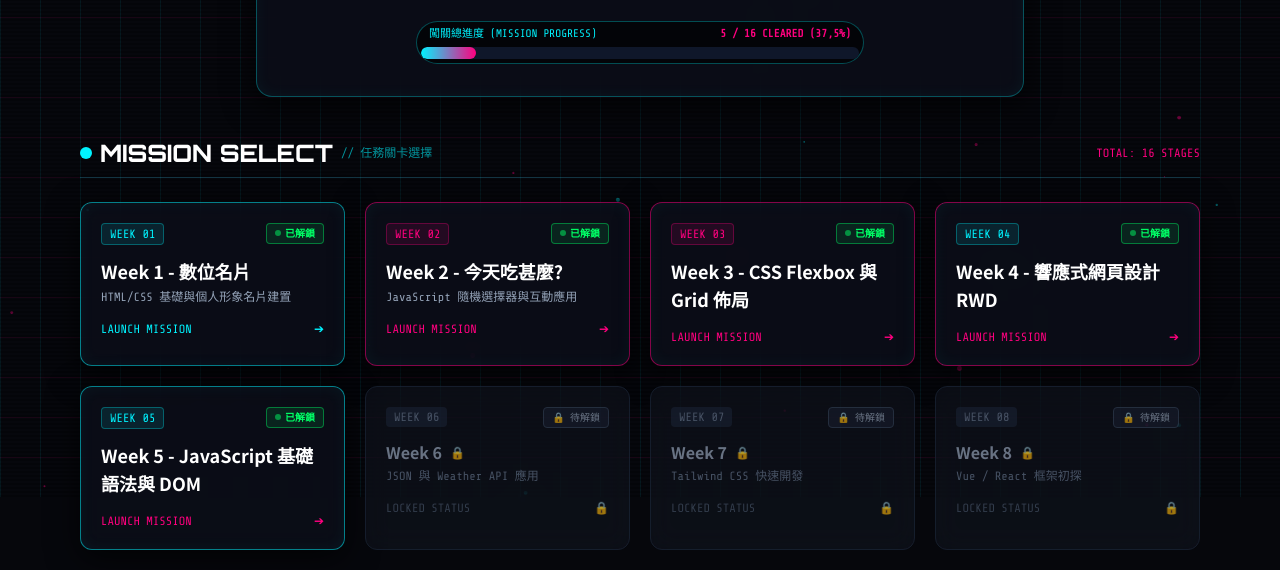
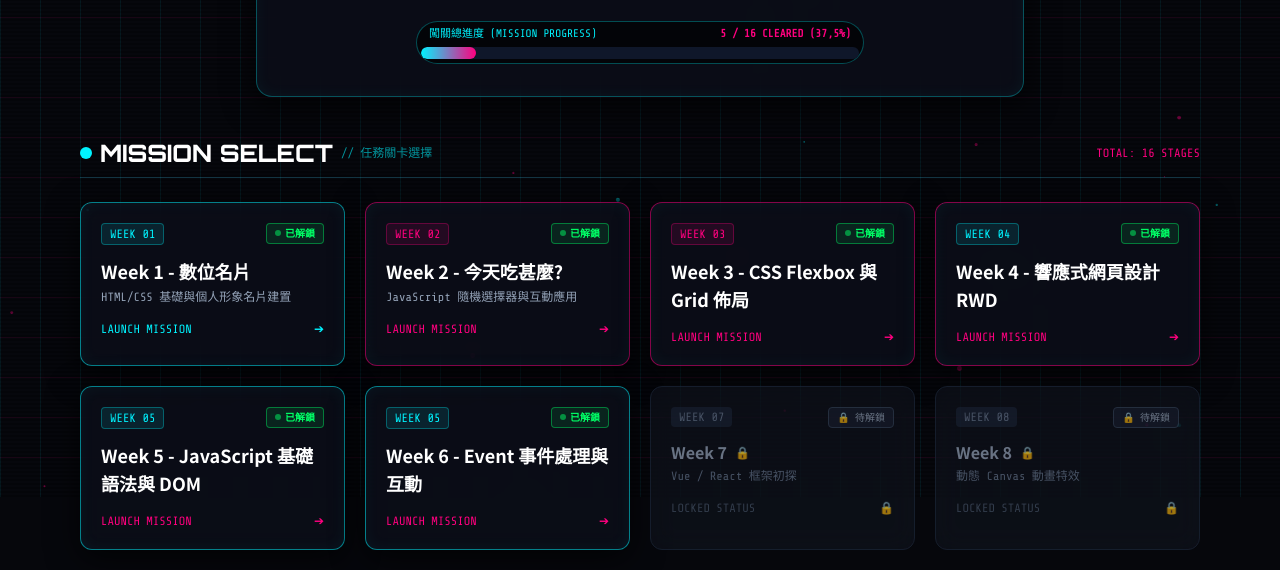
Before and after one commit to s26122158-bot/son, a plain HTML site: page index.html in a window 1280 px wide. Shown: the part 303-873 px from the top of the page. Drawn offline with nearby package versions, Linux system fonts and the light colour scheme.

Commit message:
Update index.html

```diff
--- a/index.html
+++ b/index.html
@@ -340,8 +340,28 @@
                     </div>
                 </a>
 
-                <!-- BUTTONS 6 to 16: LOCKED (Dynamically Generated via JS for Cleanliness) -->
-                <!-- JS will inject Week 5 to Week 16 locked buttons here -->
+                 <!-- BUTTON 6 : UNLOCKED -->
+                <a href="w6/index.html" onmouseenter="playHoverSFX()" onclick="playClickSFX()" class="card-active glass-panel rounded-xl p-5 border border-cyber-cyan/50 block relative group">
+                    <div class="tech-corner tech-tl border-cyber-cyan"></div>
+                    <div class="tech-corner tech-tr border-cyber-cyan"></div>
+                    <div class="tech-corner tech-bl border-cyber-cyan"></div>
+                    <div class="tech-corner tech-br border-cyber-cyan"></div>
+
+                    <div class="flex justify-between items-start mb-3">
+                        <span class="font-mono text-xs text-cyber-cyan bg-cyber-cyan/10 px-2 py-0.5 rounded border border-cyber-cyan/30">WEEK 05</span>
+                        <span class="inline-flex items-center gap-1 font-mono text-[10px] text-cyber-green font-bold bg-cyber-green/10 px-2 py-0.5 rounded border border-cyber-green/40">
+                            <span class="w-1.5 h-1.5 rounded-full bg-cyber-green animate-pulse"></span> 已解鎖
+                        </span>
+                    </div>
+                    <h3 class="text-lg font-bold text-white group-hover:text-cyber-magenta transition font-sans mb-1">Week 6 - Event 事件處理與互動</h3>
+                    <p class="text-xs text-slate-400 font-mono mb-4"></p>
+                    <div class="flex items-center justify-between font-mono text-xs text-cyber-magenta group-hover:translate-x-1 transition">
+                        <span>LAUNCH MISSION</span>
+                        <span>➔</span>
+                    </div>
+                </a>
+                <!-- BUTTONS 7 to 16: LOCKED (Dynamically Generated via JS for Cleanliness) -->
+                <!-- JS will inject Week 7 to Week 16 locked buttons here -->
 
             </div>
         </section>
@@ -353,11 +373,10 @@
     </footer>
 
     <script>
-        // --- 1. GENERATE LOCKED BUTTONS 6 TO 16 ---
+        // --- 1. GENERATE LOCKED BUTTONS 7 TO 16 ---
         const missionGrid = document.getElementById('missionGrid');
 
         const upcomingTitles = [
-            "Event 事件處理與互動",
             "期中專題展示作品",
             "API 非同步資料串接",
             "JSON 與 Weather API 應用",
@@ -370,7 +389,7 @@
             "課程結業與未來展望"
         ];
 
-        for (let i = 6; i <= 16; i++) {
+        for (let i = 7; i <= 16; i++) {
             const titleIndex = i - 3;
             const weekNum = i < 10 ? `0${i}` : i;
             const titleText = upcomingTitles[titleIndex] || `關卡 ${i} - 待定主題`;
```
